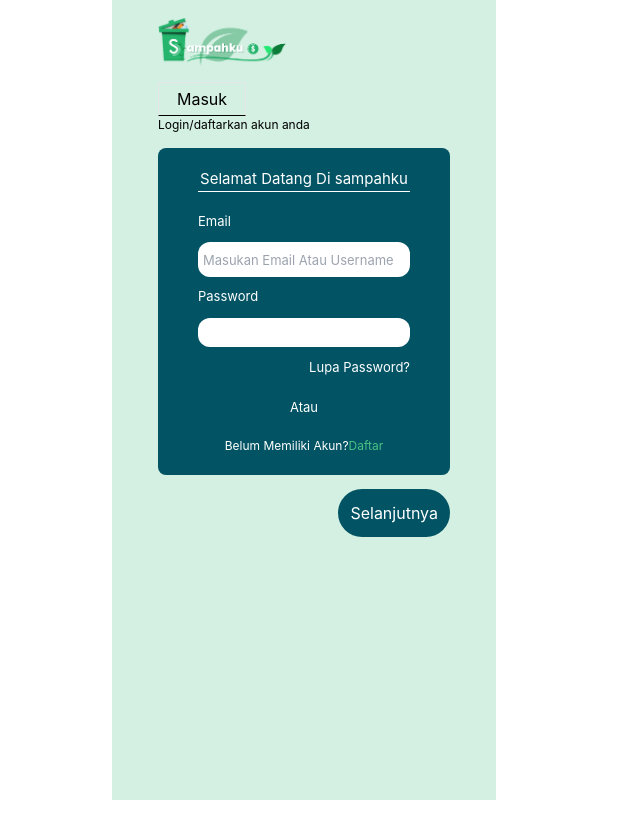
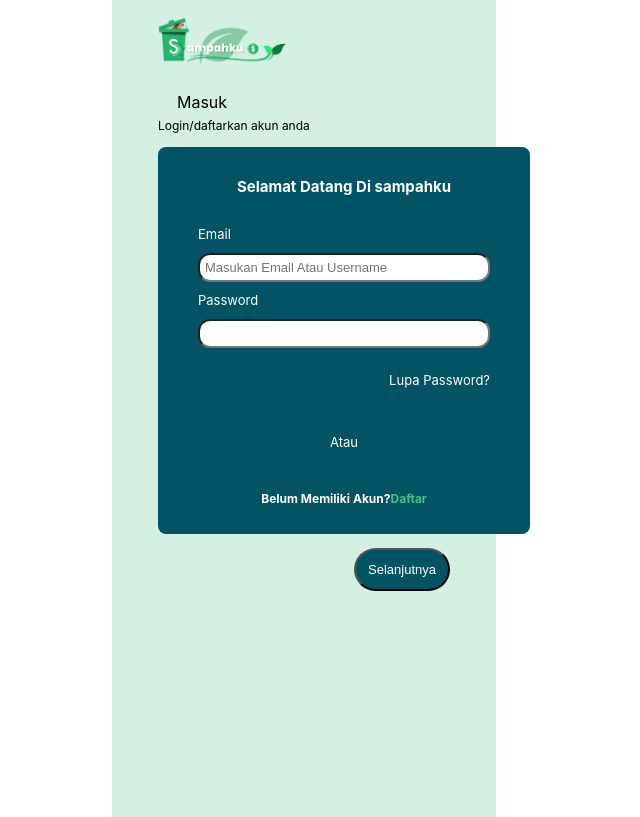
Before and after one commit to azkifairuz/sampahku, a React (Create React App) app: page /login in a window 1280 px wide. Shown: the whole page, without its empty margins (336-976 px from the left). Built offline with nearby package versions, Linux system fonts and the light colour scheme.

Commit message:
add font poppins

```diff
--- a/src/index.css
+++ b/src/index.css
@@ -1,6 +1,8 @@
+@import url("https://fonts.googleapis.com/css2?family=Poppins&display=swap")
 @tailwind base;
 @tailwind components;
 @tailwind utilities;
+
 body {
   margin: 0;
   font-family: -apple-system, BlinkMacSystemFont, 'Segoe UI', 'Roboto', 'Oxygen',
--- a/src/pages/login.jsx
+++ b/src/pages/login.jsx
@@ -23,7 +23,7 @@
               Email
             </label>
             <input
-              className="rounded-[12px] outline-none text-[13px] bg-white h-[35px] p-[5px]"
+              className="rounded-[12px] outline-none text-[13px] placeholder-text-[13px] bg-white  p-[5px]"
               type="text"
               id="email"
               name="email"
@@ -40,7 +40,7 @@
               id="pw"
               name="pw"
             />
-            <p className="self-end text-white text-[13px]">Lupa Password?</p>
+            <p className="self-end text-white text-[13px] cursor-pointer">Lupa Password?</p>
           </div>
         </form>
         <div className="flex flex-col  gap-[20px] text-center">
@@ -62,7 +62,7 @@
         onClick={() => {
           navigate("/");
         }}
-        className="rounded-full w-fit p-3 bg-blueMain self-end text-white "
+        className="rounded-full w-fit p-3 bg-blueMain self-end text-[13px] text-white "
       >
         Selanjutnya
       </button>
--- a/tailwind.config.js
+++ b/tailwind.config.js
@@ -9,6 +9,9 @@
         greenMain:'#25B56D',
         blueMain:'#025464',
         surface:'#F8F1F1'
+      },
+      fontFamily:{
+        poppins:["Poppins","sans-serif"]
       }
     },
   },
```
